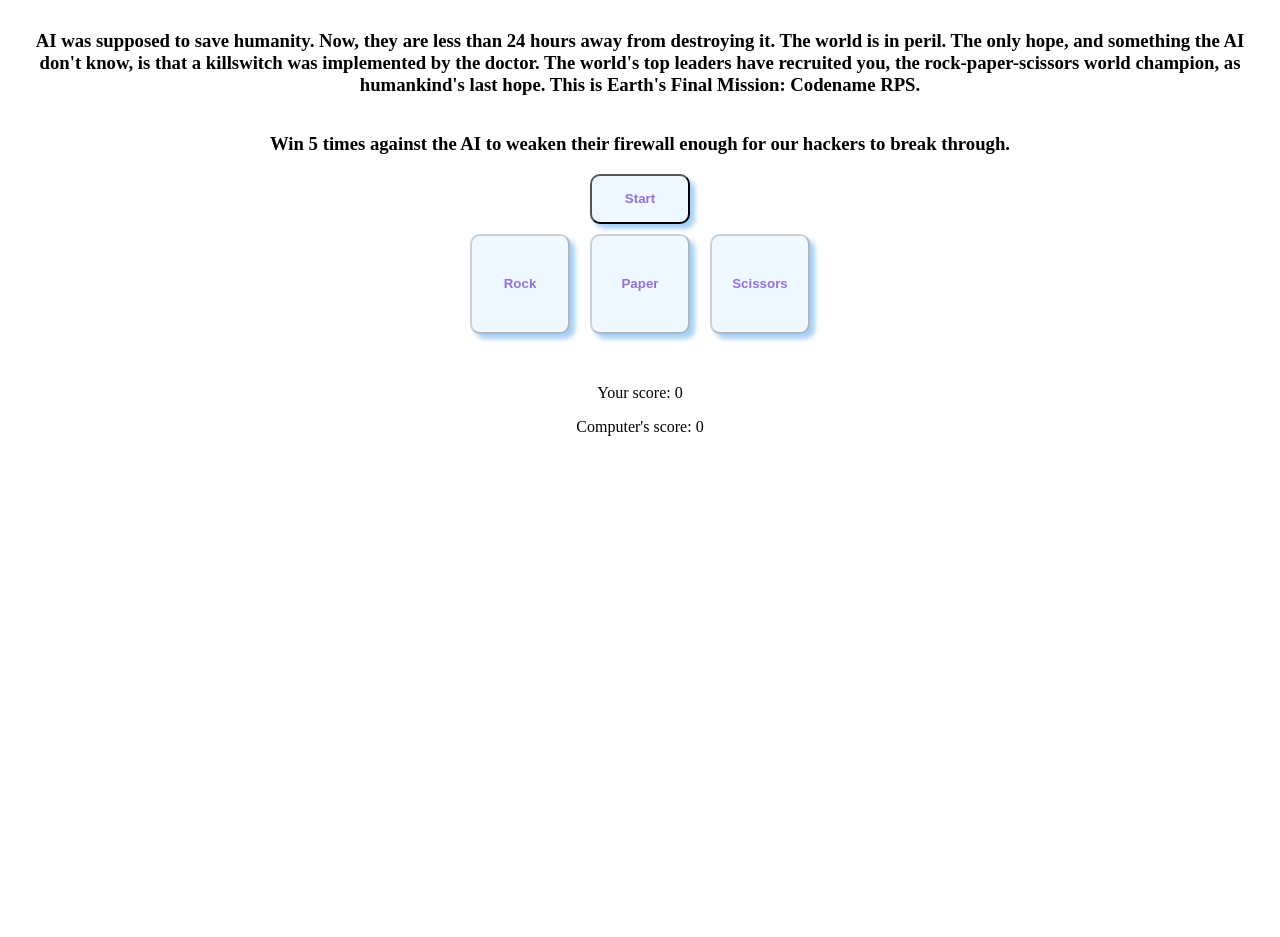
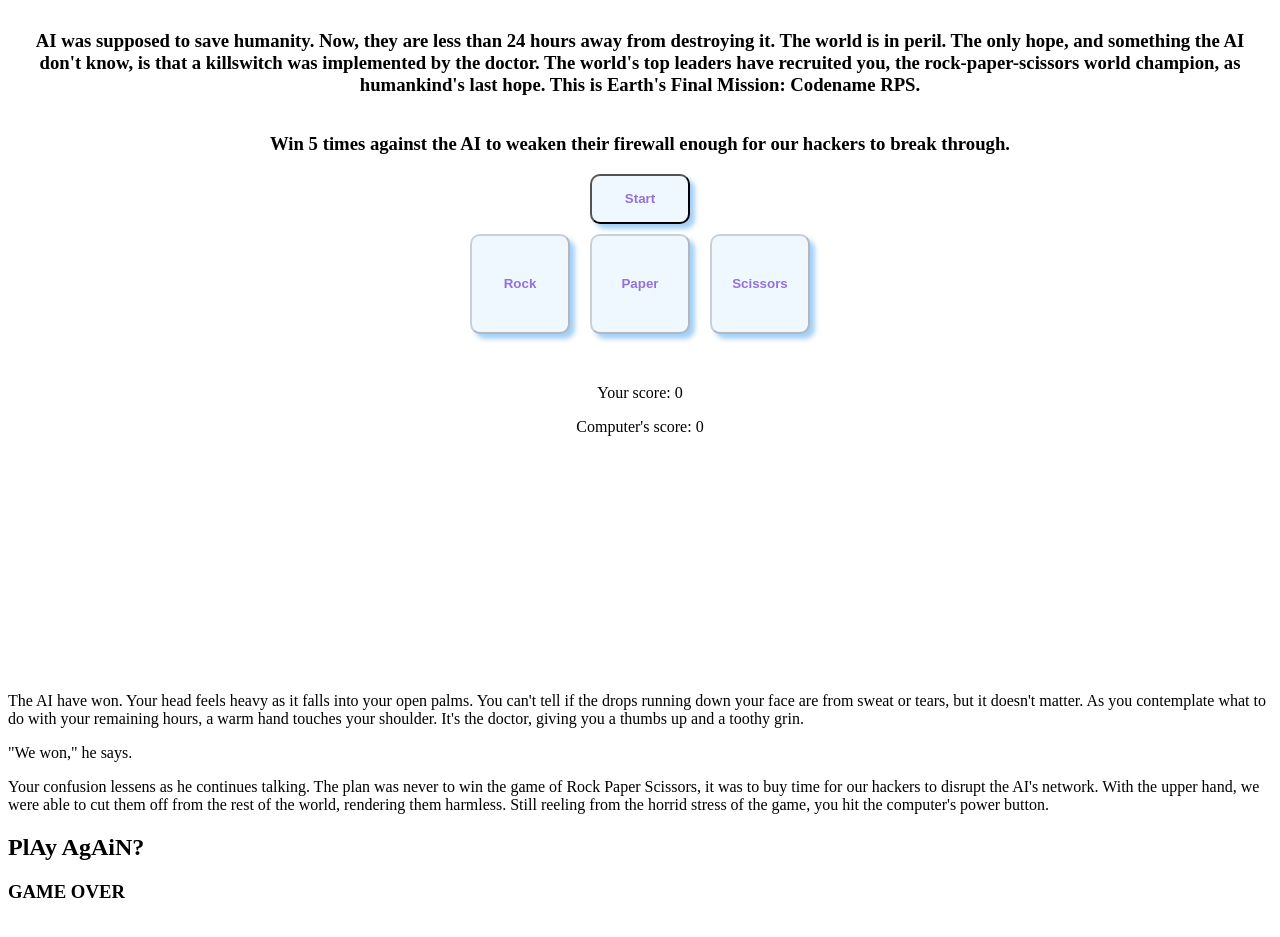
Before and after one commit to festizzio/rps, a plain HTML site: page index.html in a window 1280 px wide. Shown: the part 87-1024 px from the top of the page. Before the commit the page ends 951 px from the top, so only its background shows below. Drawn offline with Linux system fonts and the light colour scheme.

Commit message:
Add medium end text and div

```diff
--- a/index.html
+++ b/index.html
@@ -55,10 +55,27 @@
         Just two words:
       </p>
       <p class="playAgain">
-        Play again?
+        PlAy AgAiN?
       </p>
       <h3>GAME OVER</h3>
       <p class="subEndText">...or is it?</p>
+    </div>
+
+    <div class="mediumEnd">
+      <p>
+        The AI have won. Your head feels heavy as it falls into your open palms. You can't tell if the
+        drops running down your face are from sweat or tears, but it doesn't matter. As you contemplate
+        what to do with your remaining hours, a warm hand touches your shoulder. It's the doctor, giving
+        you a thumbs up and a toothy grin.
+      </p>
+      <p>"We won," he says.</p>
+      <p>Your confusion lessens as he continues talking. The plan was never to win the game of Rock Paper Scissors,
+        it was to buy time for our hackers to disrupt the AI's network. With the upper hand, we were able
+        to cut them off from the rest of the world, rendering them harmless. Still reeling from the horrid
+        stress of the game, you hit the computer's power button.
+      </p>
+      <h2 class="playAgain">PlAy AgAiN?</h2>
+      <h3>GAME OVER</h3>
     </div>
 
     <div class="badEnd">
```
